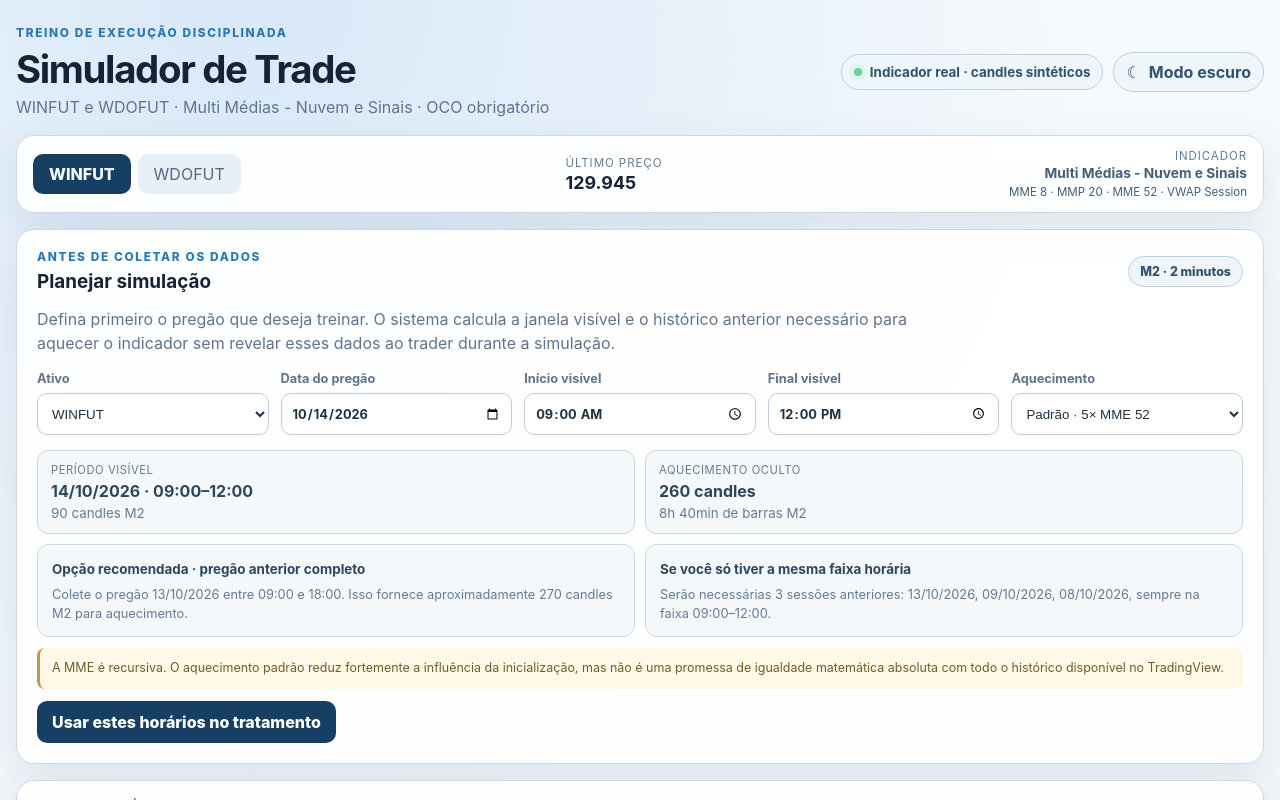
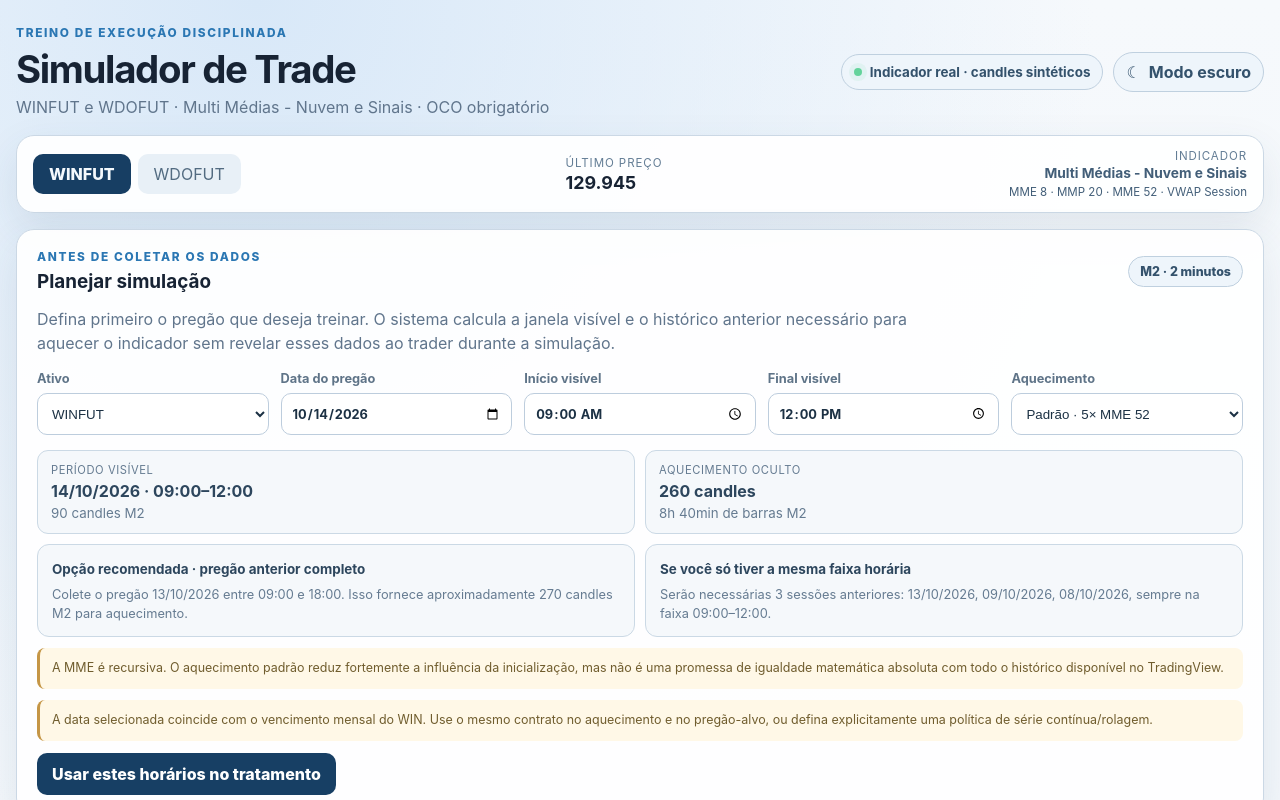
Before and after one commit to pablopcdossantos2-sys/simulador-de-trade, a React (Vite) app: page / in a window 1280 px wide. Shown: the top 800 px of the page. Built offline with nearby package versions, Linux system fonts and the light colour scheme.

Commit message:
feat: show contract expiry warning in planner

```diff
--- a/src/components/SimulationPlanner.tsx
+++ b/src/components/SimulationPlanner.tsx
@@ -147,6 +147,12 @@ export function SimulationPlanner({ onPlanChange }: Props) {
             com todo o histórico disponível no TradingView.
           </p>
 
+          {result.plan.contractWarning && (
+            <p className="planner-warning planner-warning-critical">
+              {result.plan.contractWarning}
+            </p>
+          )}
+
           <button type="button" className="planner-apply" onClick={applyPlan}>
             Usar estes horários no tratamento
           </button>
```
